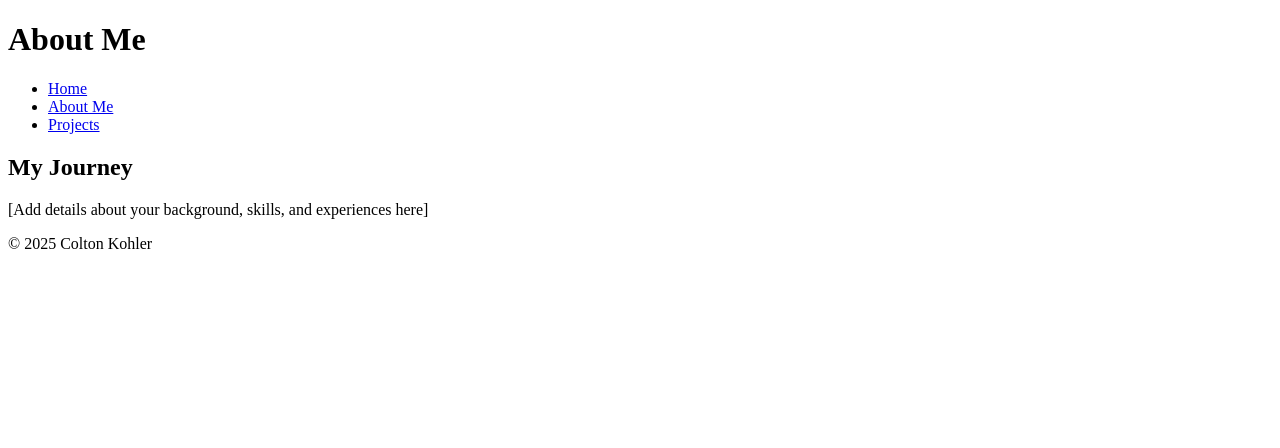
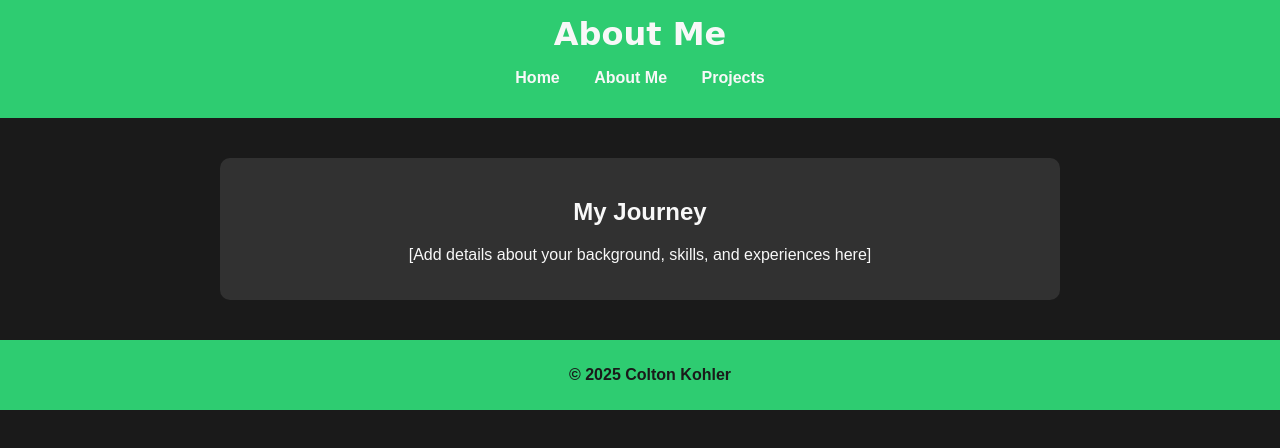
Before and after one commit to Ckohler1/My.Website, a plain HTML site: page about.html in a window 1280 px wide. Drawn offline with Linux system fonts and the light colour scheme; the site is published under a folder, as on GitHub Pages, so addresses that start at the root find nothing.

Commit message:
css fix attempt 5

```diff
--- a/about.html
+++ b/about.html
@@ -4,7 +4,7 @@
     <meta charset="UTF-8">
     <meta name="viewport" content="width=device-width, initial-scale=1.0">
     <title>About Me - Colton Kohler</title>
-    <link rel="stylesheet" href="/My.Website/style.css">
+    <link rel="stylesheet" href="style.css">
 
 </head>
 <body>
```
Also changed, not shown: projects.html (+1 -1 lines).
